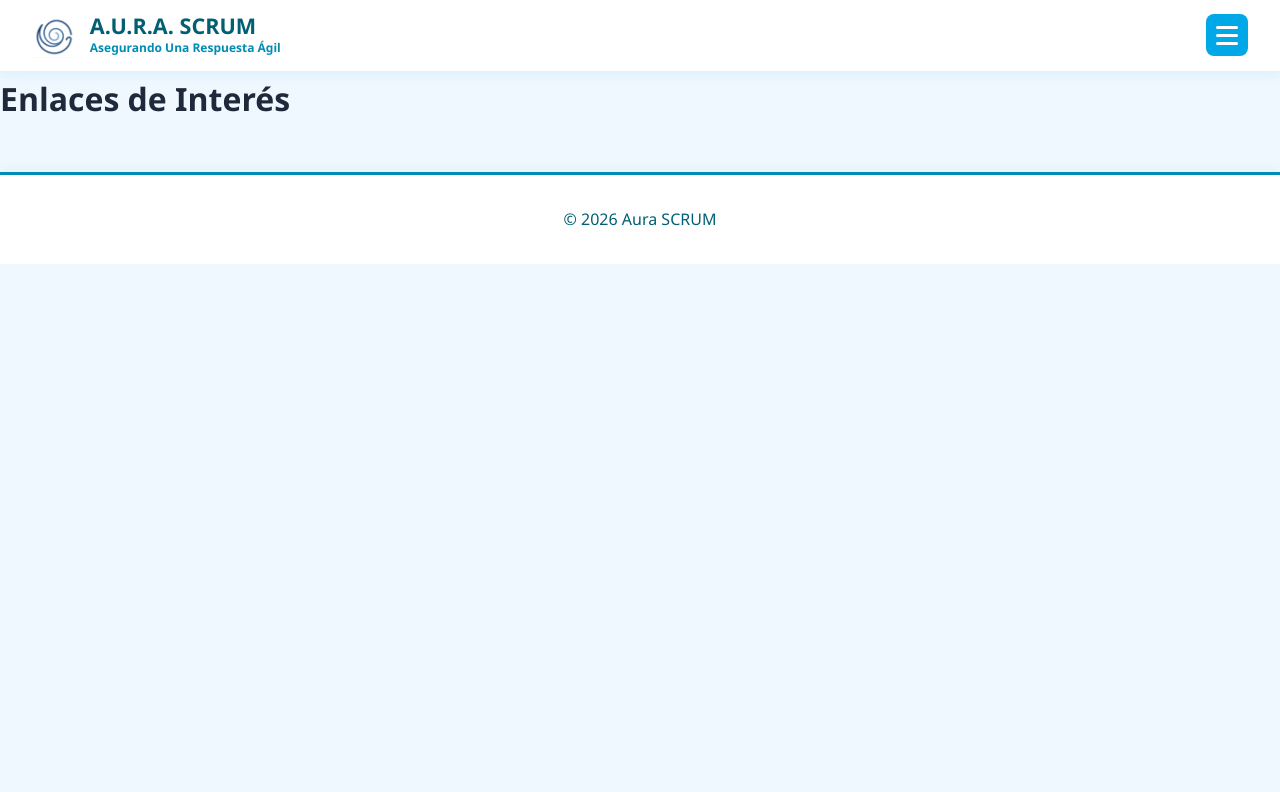
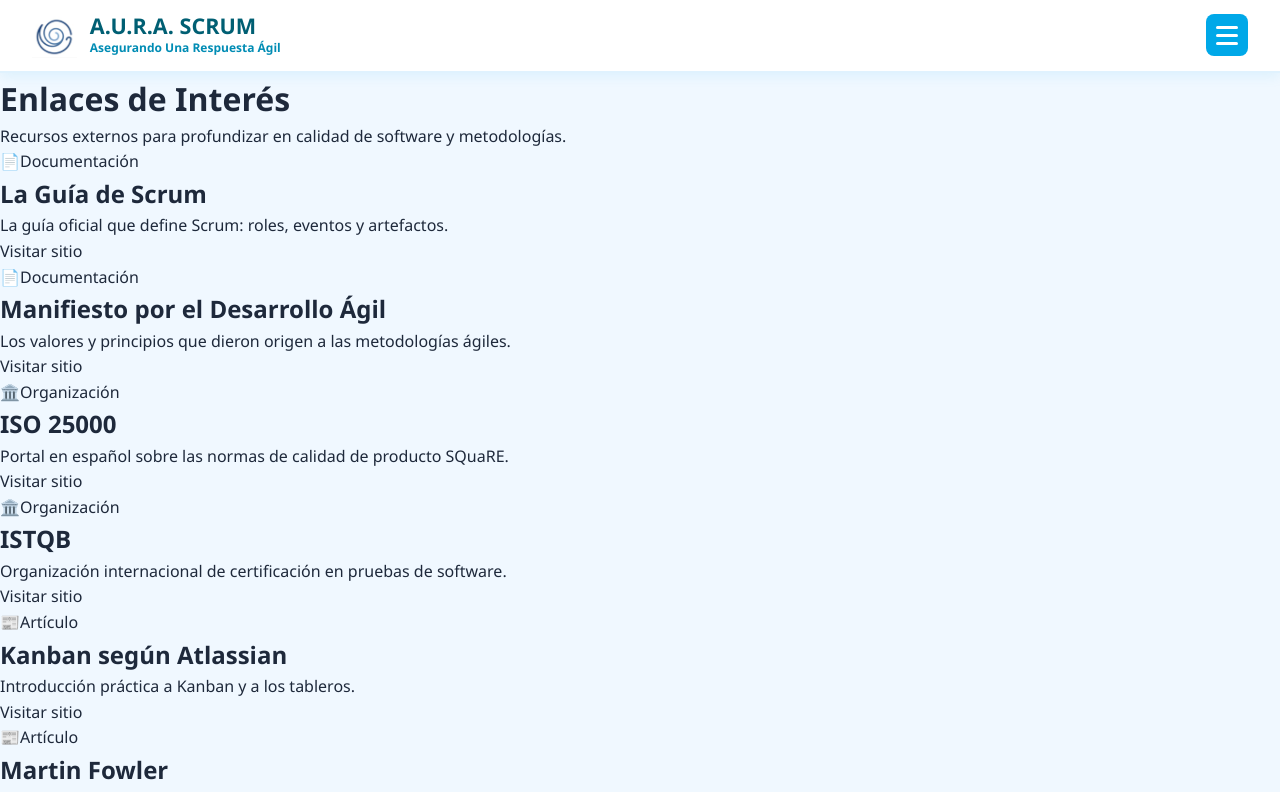
Before and after one commit to Fausto24108/Aura-Scrum, a React (Vite) app: page /enlaces in a window 1280 px wide. Shown: the top 792 px of the page. Built offline with nearby package versions, Linux system fonts and the light colour scheme.

Commit message:
feat(enlaces): realizo pagina enlaces
Sprint: SPR-2 (14/10-02/11)

Tiempo: 00:28

```diff
--- a/src/paginas/Enlaces/Enlaces.jsx
+++ b/src/paginas/Enlaces/Enlaces.jsx
@@ -1,5 +1,97 @@
 import "./Enlaces.css";
 
+const iconos = {
+  documentacion: "📄",
+  organizacion: "🏛️",
+  articulo: "📰",
+  herramienta: "🛠️",
+};
+
+const nombresTipo = {
+  documentacion: "Documentación",
+  organizacion: "Organización",
+  articulo: "Artículo",
+  herramienta: "Herramienta",
+};
+
+const enlaces = [
+  {
+    id: 1,
+    titulo: "La Guía de Scrum",
+    tipo: "documentacion",
+    descripcion: "La guía oficial que define Scrum: roles, eventos y artefactos.",
+    url: "https://scrumguides.org/",
+  },
+  {
+    id: 2,
+    titulo: "Manifiesto por el Desarrollo Ágil",
+    tipo: "documentacion",
+    descripcion: "Los valores y principios que dieron origen a las metodologías ágiles.",
+    url: "https://agilemanifesto.org/iso/es/manifesto.html",
+  },
+  {
+    id: 3,
+    titulo: "ISO 25000",
+    tipo: "organizacion",
+    descripcion: "Portal en español sobre las normas de calidad de producto SQuaRE.",
+    url: "https://iso25000.com/",
+  },
+  {
+    id: 4,
+    titulo: "ISTQB",
+    tipo: "organizacion",
+    descripcion: "Organización internacional de certificación en pruebas de software.",
+    url: "https://www.istqb.org/",
+  },
+  {
+    id: 5,
+    titulo: "Kanban según Atlassian",
+    tipo: "articulo",
+    descripcion: "Introducción práctica a Kanban y a los tableros.",
+    url: "https://www.atlassian.com/agile/kanban",
+  },
+  {
+    id: 6,
+    titulo: "Martin Fowler",
+    tipo: "articulo",
+    descripcion: "Artículos sobre arquitectura, metodologías ágiles y buenas prácticas.",
+    url: "https://martinfowler.com/",
+  },
+  {
+    id: 7,
+    titulo: "Trello",
+    tipo: "herramienta",
+    descripcion: "Tableros para gestionar tareas, ideal para armar un Kanban.",
+    url: "https://trello.com/",
+  },
+  {
+    id: 8,
+    titulo: "GitHub",
+    tipo: "herramienta",
+    descripcion: "Plataforma para alojar código y trabajar en equipo con Git.",
+    url: "https://github.com/",
+  },
+];
+
 export default function Enlaces() {
-  return <main className="enlaces-page"><h1>Enlaces de Interés</h1></main>;
+  return (
+    <main className="enlaces-page">
+      <h1>Enlaces de Interés</h1>
+      <p>Recursos externos para profundizar en calidad de software y metodologías.</p>
+
+      <section className="enlaces-grid">
+        {enlaces.map((e) => (
+          <article key={e.id} className="enlace-card">
+            <span className="enlace-icono" aria-hidden="true">{iconos[e.tipo]}</span>
+            <span className="enlace-tipo">{nombresTipo[e.tipo]}</span>
+            <h2>{e.titulo}</h2>
+            <p>{e.descripcion}</p>
+            <a href={e.url} target="_blank" rel="noopener noreferrer">
+              Visitar sitio
+            </a>
+          </article>
+        ))}
+      </section>
+    </main>
+  );
 }
```
